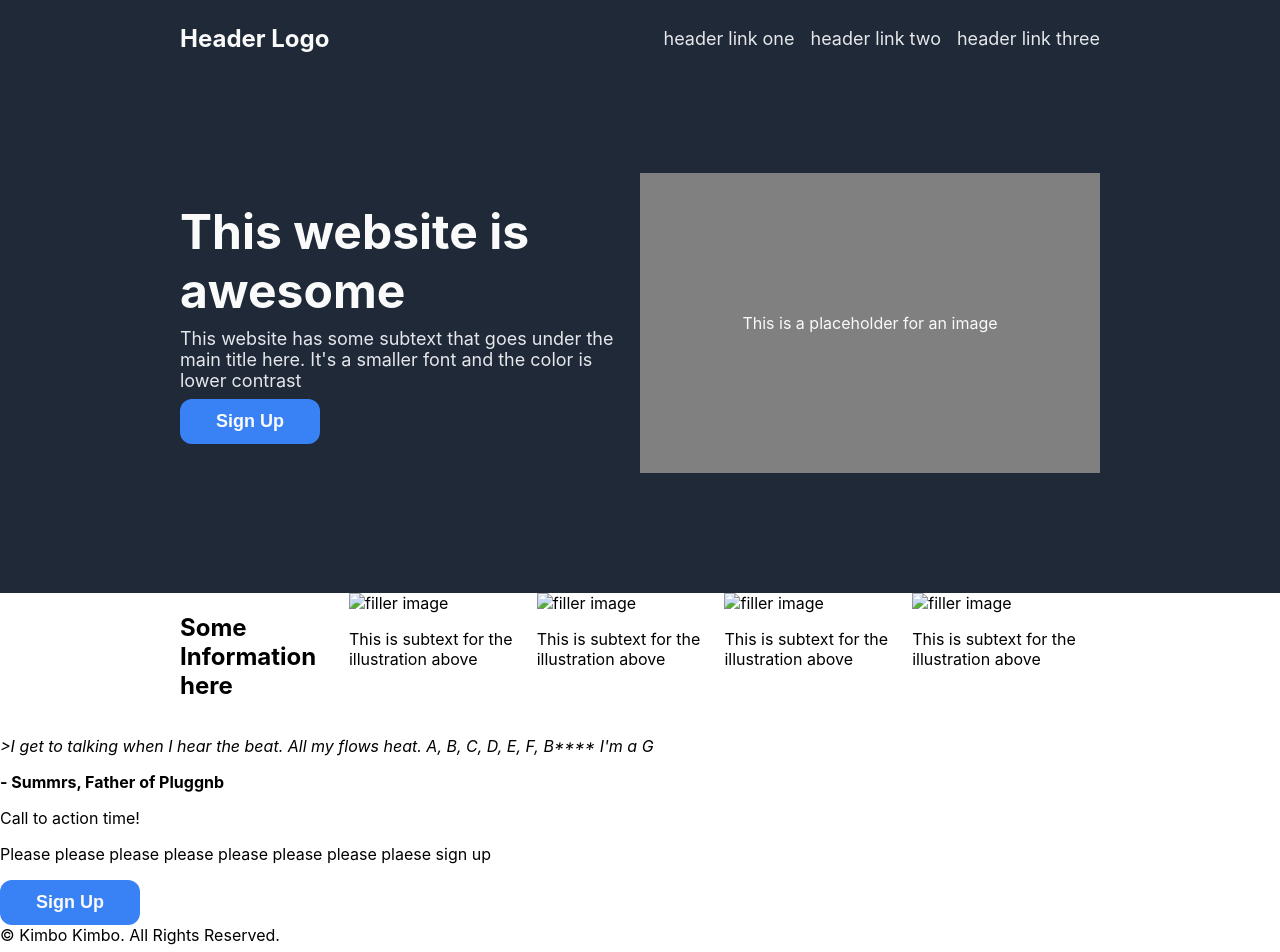
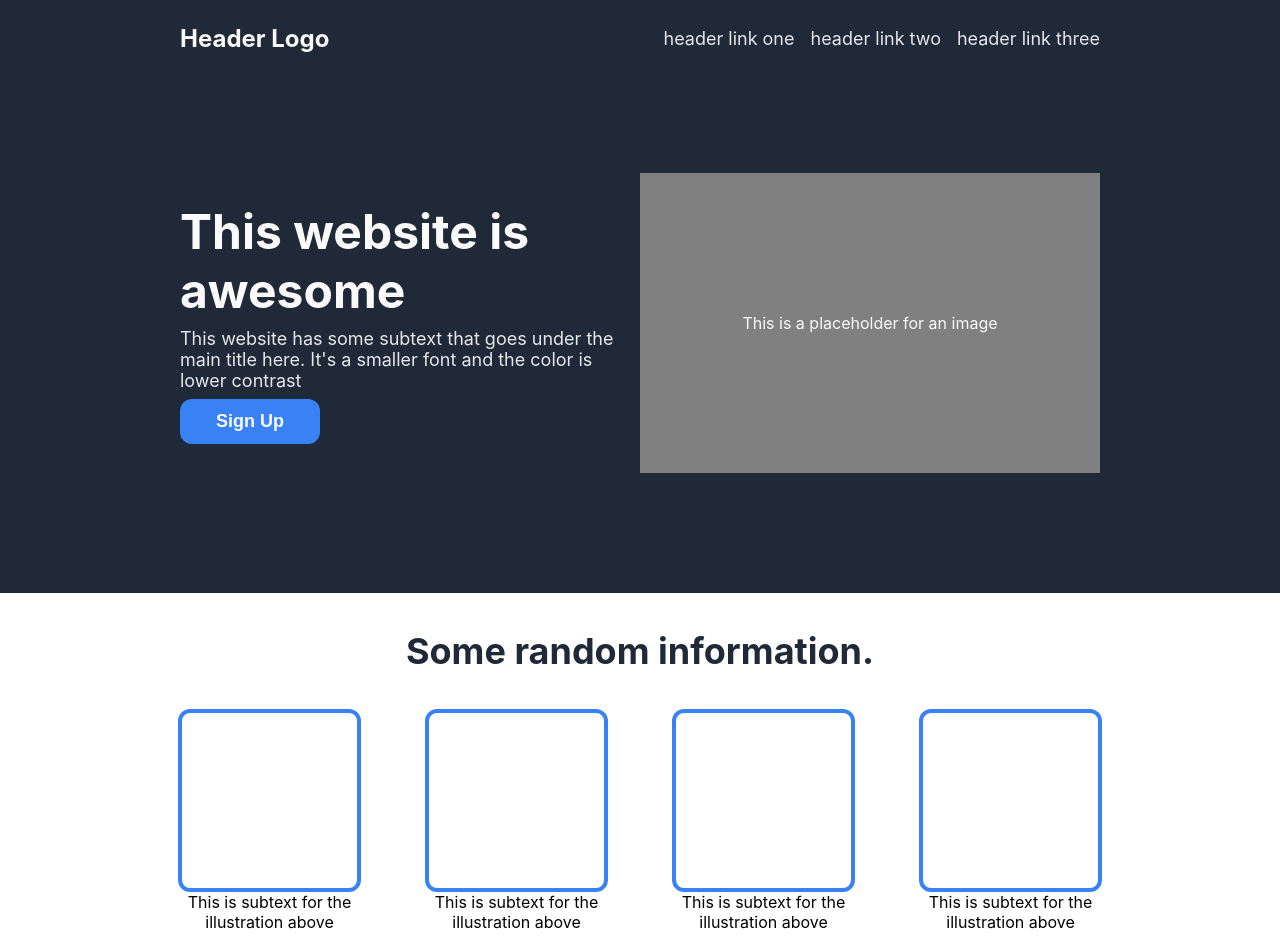
Before and after one commit to ukimbo/kimbo-landingPage, a plain HTML site: page index.html in a window 1280 px wide. Shown: the top 952 px of the page. Drawn offline with Linux system fonts and the light colour scheme.

Commit message:
Styled the info section of the webpage

```diff
--- a/index.html
+++ b/index.html
@@ -36,22 +36,36 @@
             </div>
         </div>
         <div class="content info">
-            <h2>Some Information here</h2>
+            <p class="text">Some random information.</p>
+            <div class="boxes">
                 <div class="info-box">
-                <img alt="filler image" />
-                <p>This is subtext for the illustration above</p>
+                    <!-- <img alt="filler image" /> -->
+                    <div class="box-img"></div>
+                    <div class="text-box">
+                        This is subtext for the illustration above
+                    </div>
                 </div>
                 <div class="info-box">
-                <img alt="filler image" />
-                <p>This is subtext for the illustration above</p>
+                    <!-- <img alt="filler image" /> -->
+                    <div class="box-img"></div>
+                    <div class="text-box">
+                        This is subtext for the illustration above
+                    </div>
                 </div>
                 <div class="info-box">
-                <img alt="filler image" />
-                <p>This is subtext for the illustration above</p>
+                    <!-- <img alt="filler image" /> -->
+                    <div class="box-img"></div>
+                    <div class="text-box">
+                        This is subtext for the illustration above
+                    </div>
                 </div>
                 <div class="info-box">
-                <img alt="filler image" />
-                <p>This is subtext for the illustration above</p>
+                    <!-- <img alt="filler image" /> -->
+                    <div class="box-img"></div>
+                    <div class="text-box">
+                        This is subtext for the illustration above
+                    </div>
+                </div>
             </div>
         </div>
         <div class="quote-content">
--- a/style.css
+++ b/style.css
@@ -91,4 +91,36 @@ ul {
 
 .info {
     display: flex;
+    flex-direction: column;
+    align-items: center;
+    margin-bottom: 96px;
 }
+
+.info .text {
+    color: #1f2937;
+    font-size: 36px;
+    font-weight: bolder;
+}
+
+.boxes {
+    display: flex;
+    gap: 64px;
+}
+
+.info-box {
+    display: flex;
+    flex-direction: column;
+    align-items: center;
+    text-align: center;
+}
+
+.box-img {
+    width: 175px;
+    height: 175px;
+    border-radius: 12px;
+    border: 4px solid #3882f6;
+}
+
+.text-box {
+    max-width: 175px;
+}
```
Lines whose indentation alone changed are shown as unchanged.
